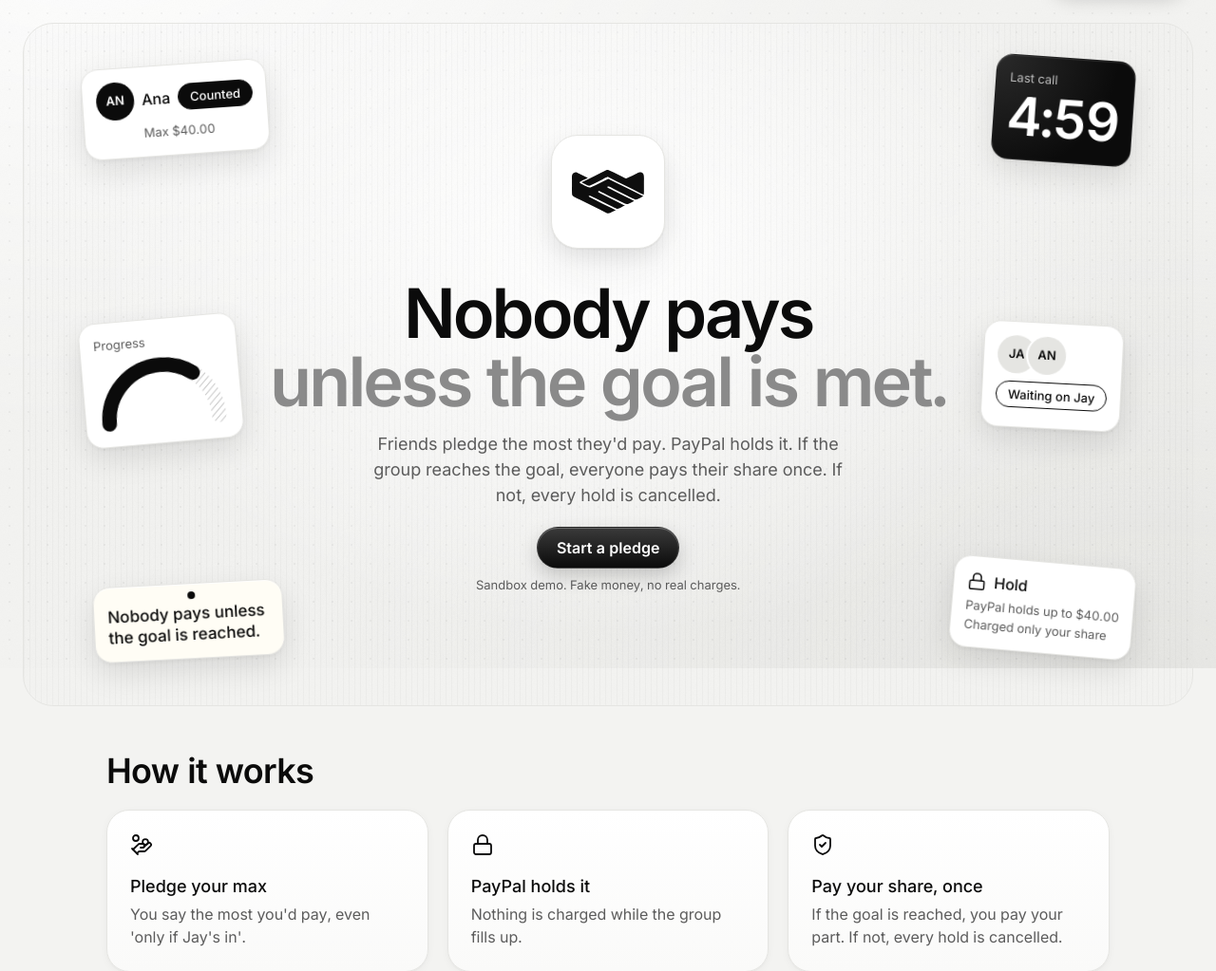
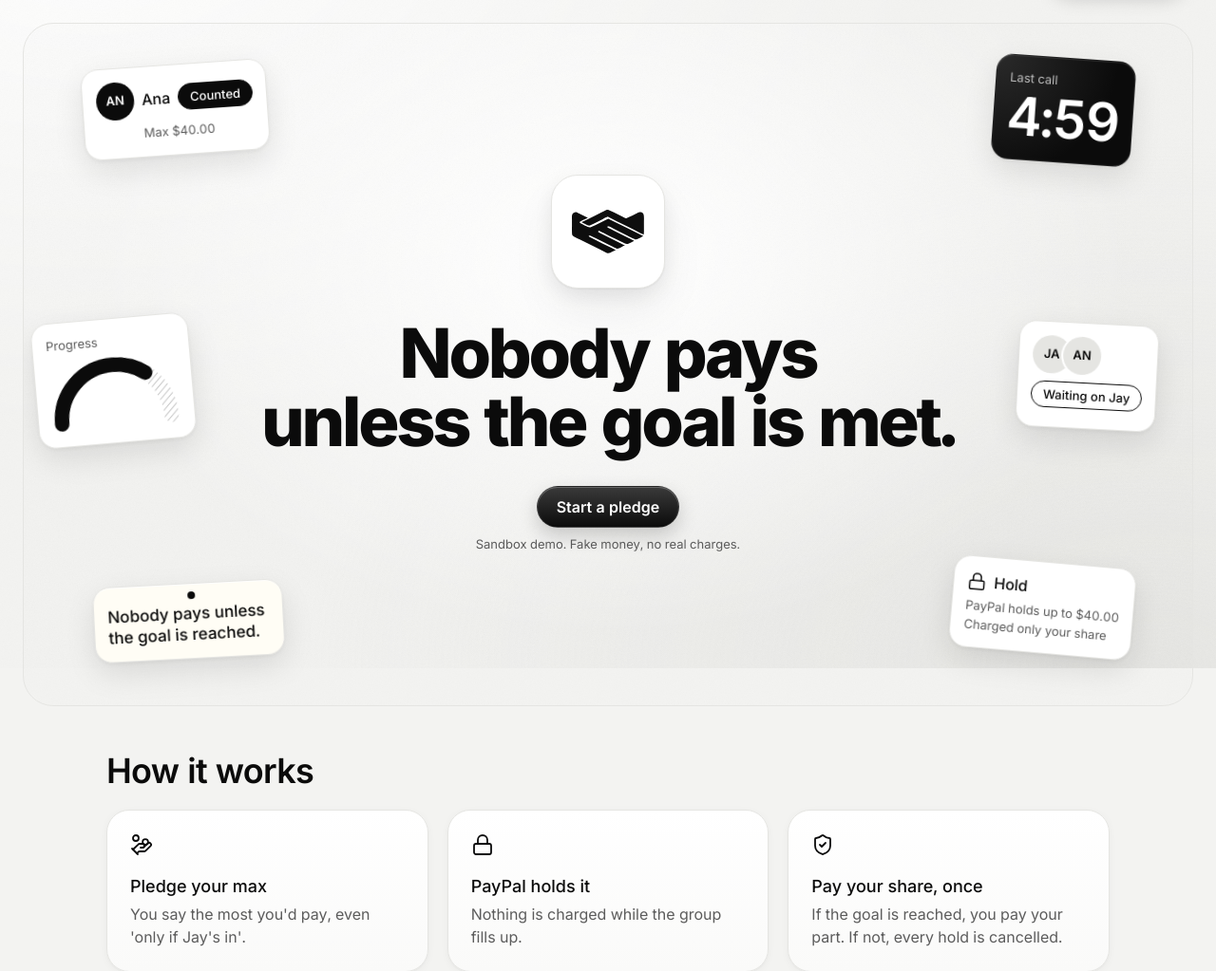
Before and after one commit to Optimistic-max/Last-Call, a Flask app: page / in a window 1280 px wide. Shown: the part 96-1119 px from the top of the page at 95% size. Run offline with Flask 3, Linux system fonts and the light colour scheme; parts of the project's set-up code (start-up, migrations or seed data) failed here and were passed over; some libraries are stand-ins or nearby versions.

Commit message:
Landing hero: one-color 800 headline, no supporting line, no grid or ribbed texture

```diff
--- a/static/style.css
+++ b/static/style.css
@@ -101,7 +101,7 @@ body {
   -webkit-font-smoothing: antialiased;
 }
 
-/* The page's light: two soft blooms, the dot grid and the grain, on one layer fixed to the screen.
+/* The page's light: two soft blooms and the grain, on one layer fixed to the screen.
    A fixed layer works on iPhones, which ignore background-attachment: fixed, and it only has to
    be drawn once, while a fixed background is repainted on every scroll. */
 body::before {
@@ -110,10 +110,9 @@ body::before {
   inset: 0;
   z-index: -1;
   background-image: var(--grain),
-    radial-gradient(rgba(0, 0, 0, 0.04) 1px, transparent 1px),
     radial-gradient(70% 70% at 8% 0%, rgba(255, 255, 255, 0.9), transparent),
     radial-gradient(70% 70% at 95% 100%, rgba(217, 217, 213, 0.5), transparent);
-  background-size: 200px 200px, 20px 20px, auto, auto;
+  background-size: 200px 200px, auto, auto;
   pointer-events: none;
 }
 
@@ -899,12 +898,11 @@ input.ai-filled {
   container-type: inline-size;
 }
 
-/* Ribbed light, as if it comes through fluted glass. The layer is bigger than the card, so its
-   light can drift during last call without showing an edge. */
+/* Soft light and grain. The layer is bigger than the card, so its light can drift during last call
+   without showing an edge. */
 .countdown-card .card-bloom::before {
   inset: -15%;
   background-image: var(--grain),
-    repeating-linear-gradient(90deg, rgba(255, 255, 255, 0.05) 0 1px, transparent 1px 6px),
     radial-gradient(circle farthest-corner at 15% 10%, rgba(255, 255, 255, 0.08), transparent 60%);
 }
 
@@ -1463,8 +1461,8 @@ input.ai-filled {
   padding: 0 16px;
 }
 
-/* The canvas: a big rounded panel on the page's own light, a little brighter behind the logo, with
-   faint grey ribs. Its ::before holds that behind everything. overflow keeps the pieces inside it. */
+/* The canvas: a big rounded panel on the page's own light, a little brighter behind the logo. Its
+   ::before holds that behind everything. overflow keeps the pieces inside it. */
 .hero {
   padding: 16px 16px 0;
 }
@@ -1491,7 +1489,6 @@ input.ai-filled {
   inset: 0;
   z-index: -1;
   background-image: var(--grain),
-    repeating-linear-gradient(90deg, rgba(0, 0, 0, 0.025) 0 1px, transparent 1px 6px),
     radial-gradient(45% 55% at 50% 35%, #FFFFFF, transparent);
 }
 
@@ -1526,27 +1523,18 @@ input.ai-filled {
 }
 
 /* Two lines at every width: below 580px the size follows the screen, because 44px
-   "unless everyone's in." would need a third line on a phone. */
+   "unless the goal is met." would not fit a phone on one line. */
 .hero-title {
+  margin: 0 0 32px;
   font-size: min(2.75rem, 7.6vw);
-  letter-spacing: -0.04em;
+  font-weight: 800;
+  letter-spacing: -0.045em;
   line-height: 1;
 }
 
 .hero-line {
   display: block;
   white-space: nowrap;
-}
-
-.hero-line-soft {
-  color: var(--ink-3);
-}
-
-.hero-lead {
-  max-width: 46ch;
-  margin: 16px 0 20px;
-  color: var(--ink-2);
-  font-size: 1rem;
 }
 
 .hero-note {
@@ -1902,10 +1890,6 @@ input.ai-filled {
     font-size: 3.5rem;
   }
 
-  .hero-lead {
-    font-size: 1.125rem;
-  }
-
   .landing-nav {
     display: flex;
     position: absolute;
@@ -1927,7 +1911,10 @@ input.ai-filled {
   .hero-title {
     font-size: 4.5rem;
   }
-
+}
+
+/* The 72px headline needs the ring and the waiting card near the edges until here. */
+@media (min-width: 1366px) {
   .piece-ring { left: 5%; }
   .piece-waiting { right: 6%; }
 }
--- a/templates/base.html
+++ b/templates/base.html
@@ -17,7 +17,7 @@
   {# Start connecting to Google Fonts early, so Inter arrives sooner. #}
   <link rel="preconnect" href="https://fonts.googleapis.com">
   <link rel="preconnect" href="https://fonts.gstatic.com" crossorigin>
-  <link rel="stylesheet" href="https://fonts.googleapis.com/css2?family=Inter:wght@400;500;600&display=swap">
+  <link rel="stylesheet" href="https://fonts.googleapis.com/css2?family=Inter:wght@400;500;600;800&display=swap">
   <link rel="stylesheet" href="{{ url_for('static', filename='style.css') }}">
 </head>
 <body>
--- a/templates/create_event.html
+++ b/templates/create_event.html
@@ -46,9 +46,8 @@
       <div class="hero-copy">
         <h1 id="hero-title" class="hero-title">
           <span class="hero-line">Nobody pays</span>
-          <span class="hero-line hero-line-soft">unless the goal is met.</span>
+          <span class="hero-line">unless the goal is met.</span>
         </h1>
-        <p class="hero-lead">Friends pledge the most they'd pay. PayPal holds it. If the group reaches the goal, everyone pays their share once. If not, every hold is cancelled.</p>
         <a class="button-link" href="#create">Start a pledge</a>
         <p class="hero-note">Sandbox demo. Fake money, no real charges.</p>
       </div>
```
Also changed, not shown: docs/DECISIONS.md (+1 -1 lines), docs/UI_DESIGN.md (+8 -9 lines).
